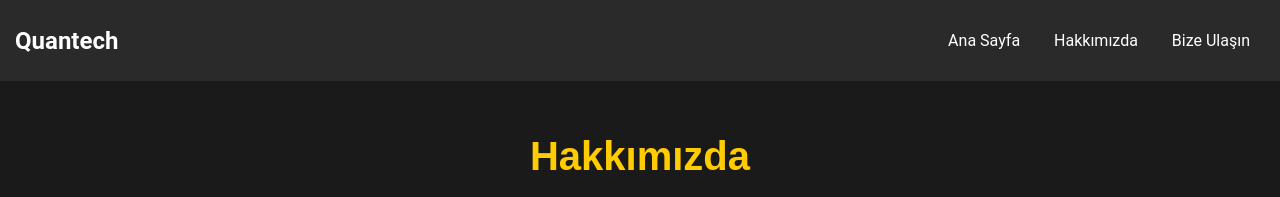
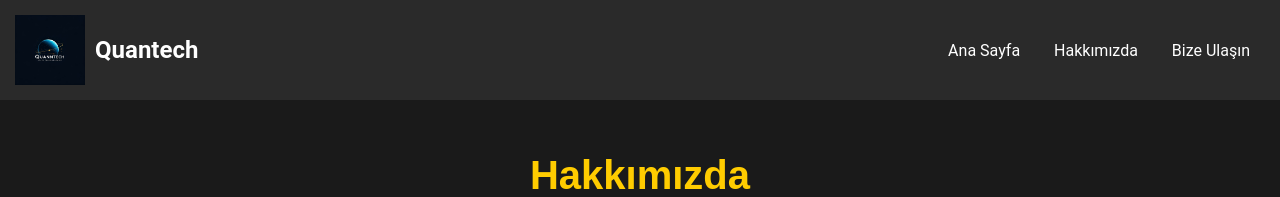
Before and after one commit to kaanst1/sirket, a plain HTML site: page hakkimizda.html in a window 1280 px wide. Shown: the top 197 px of the page. Drawn offline with Linux system fonts and the light colour scheme.

Commit message:
güncelleme yapıldı

```diff
--- a/hakkimizda.html
+++ b/hakkimizda.html
@@ -9,7 +9,7 @@
 <body>
     <header>
         <div class="logo">
-        Quantech
+            <img src="image/logo.jpg" alt="Quantech Logo" id="logo">Quantech
         </div>
         <nav>
             <ul>
```
Also changed, not shown: bizeulasin.html (+1 -0 lines), index.html (+1 -1 lines).
